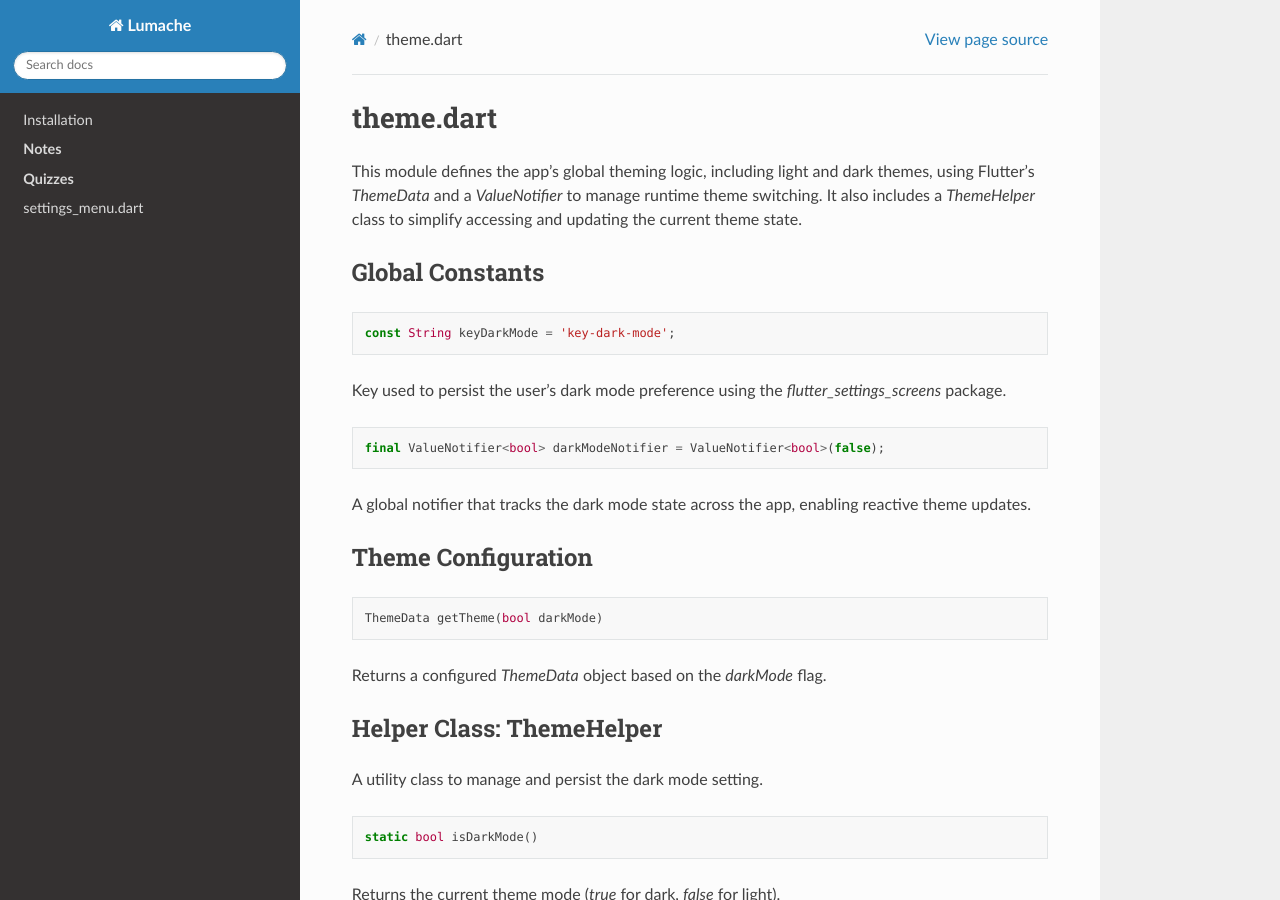
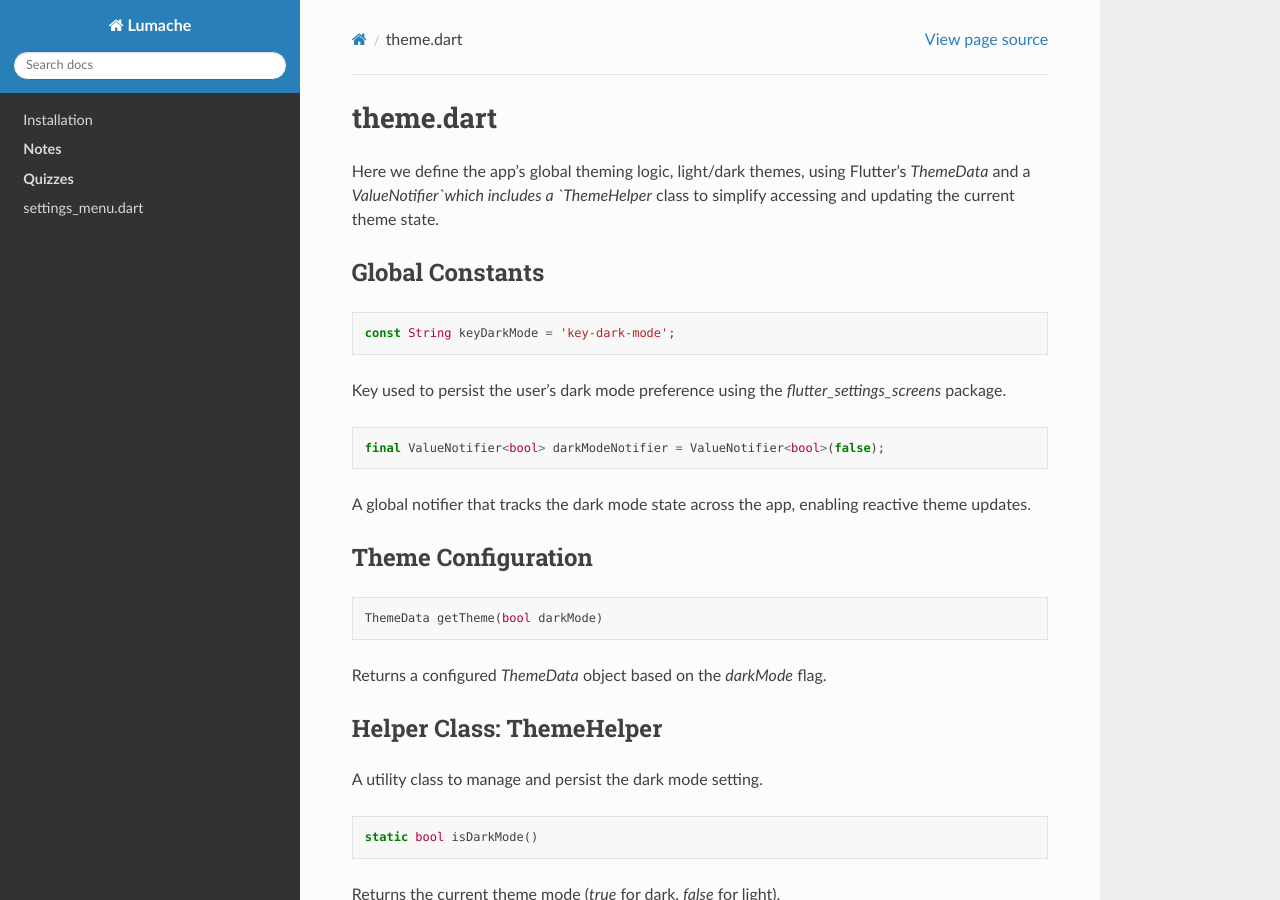
Before and after one commit to Oroskan/SETAP-CW-documentation, a Sphinx documentation site: the page built from docs/source/theme.rst, in a window 1280 px wide and 900 px high. Built offline with Sphinx 7.4.7 and the Read the Docs theme 3.1.0, drawn with Linux system fonts in a browser that asks for light colours.

Commit message:
Update theme.rst

```diff
--- a/docs/source/theme.rst
+++ b/docs/source/theme.rst
@@ -1,7 +1,7 @@
 theme.dart
 ==========
 
-This module defines the app's global theming logic, including light and dark themes, using Flutter's `ThemeData` and a `ValueNotifier` to manage runtime theme switching. It also includes a `ThemeHelper` class to simplify accessing and updating the current theme state.
+Here we define the app's global theming logic, light/dark themes, using Flutter's `ThemeData` and a `ValueNotifier`which includes a `ThemeHelper` class to simplify accessing and updating the current theme state.
 
 Global Constants
 ----------------
```
